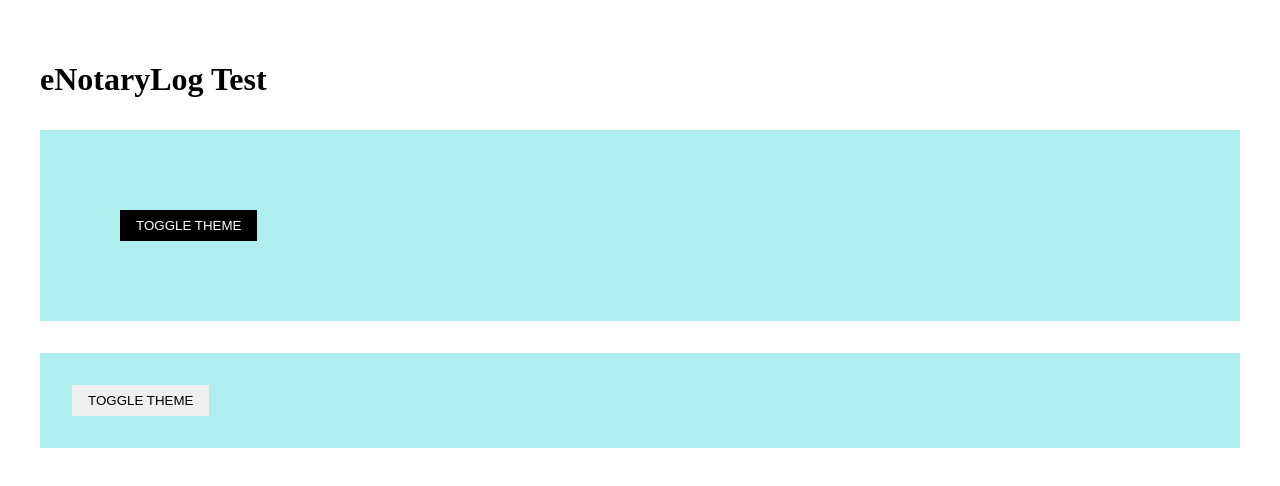
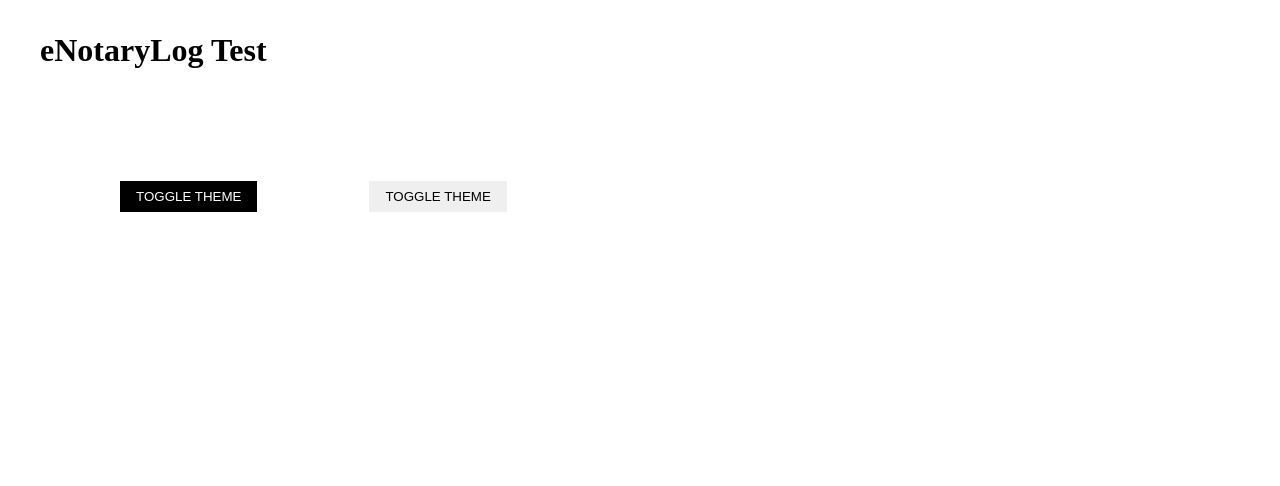
Before and after one commit to jameshood118/react-theme-toggle, a React (Create React App) app: page / in a window 1280 px wide. Shown: the top 486 px of the page. Built offline with nearby package versions, Linux system fonts and the light colour scheme.

Commit message:
Adding globalStyles.. getting there!

```diff
--- a/src/components/Button.js
+++ b/src/components/Button.js
@@ -1,6 +1,5 @@
 import React from 'react'
 import styled, { css } from 'styled-components'
-import { Wrapper} from './styled'
 
 const StyledButton = styled.button`
 border: none;
@@ -18,7 +17,9 @@ background: black
 `
 
 const Button = ({primary, margin, children})=> {
-return (<Wrapper><StyledButton margin={margin} primary={primary}>{children}</StyledButton></Wrapper>);
+return (
+    <StyledButton margin={margin} primary={primary}>{children}</StyledButton>
+    );
 }
 
 export default Button;
--- a/src/components/styled/index.js
+++ /dev/null
@@ -1,6 +0,0 @@
-import styled from 'styled-components'
-
-export const Wrapper = styled.section`
-margin-top:2rem;
-background-color: paleturquoise;
-`
--- a/src/index.js
+++ b/src/index.js
@@ -2,10 +2,12 @@ import React from 'react'
 import ReactDOM from 'react-dom'
 
 import App from './App'
+import GlobalStyle from './theme/globalStyles'
 
 const root = document.getElementById('root')
 
 ReactDOM.render(
 <React.StrictMode>
+    <GlobalStyle />
     <App />
 </React.StrictMode>, root)
--- /dev/null
+++ b/src/theme/globalStyles.js
@@ -0,0 +1,14 @@
+import {createGlobalStyle} from 'styled-components'
+const GlobalStyle = createGlobalStyle`
+* {
+    margin: 0;
+    padding: 0;
+}
+
+html,body {
+font-size: 16px;
+height: 100%
+}
+`
+
+export default GlobalStyle
```
